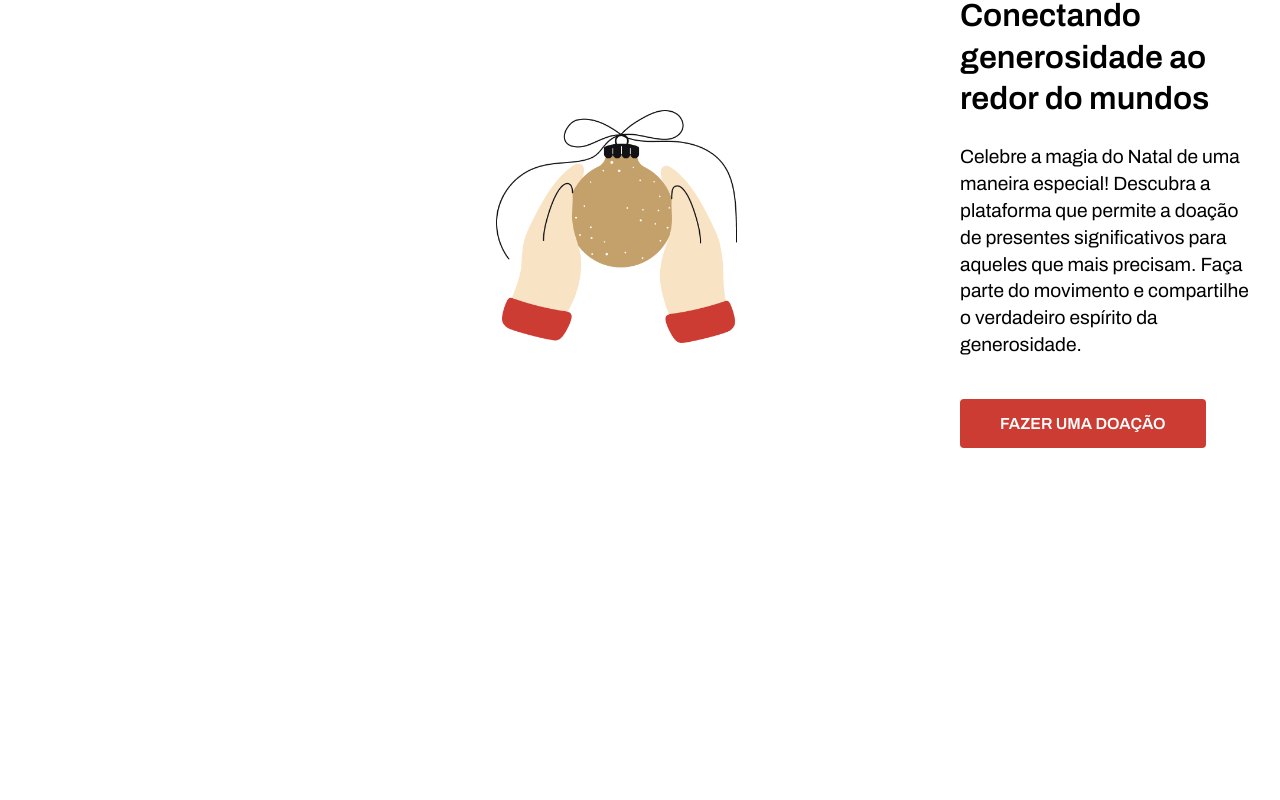
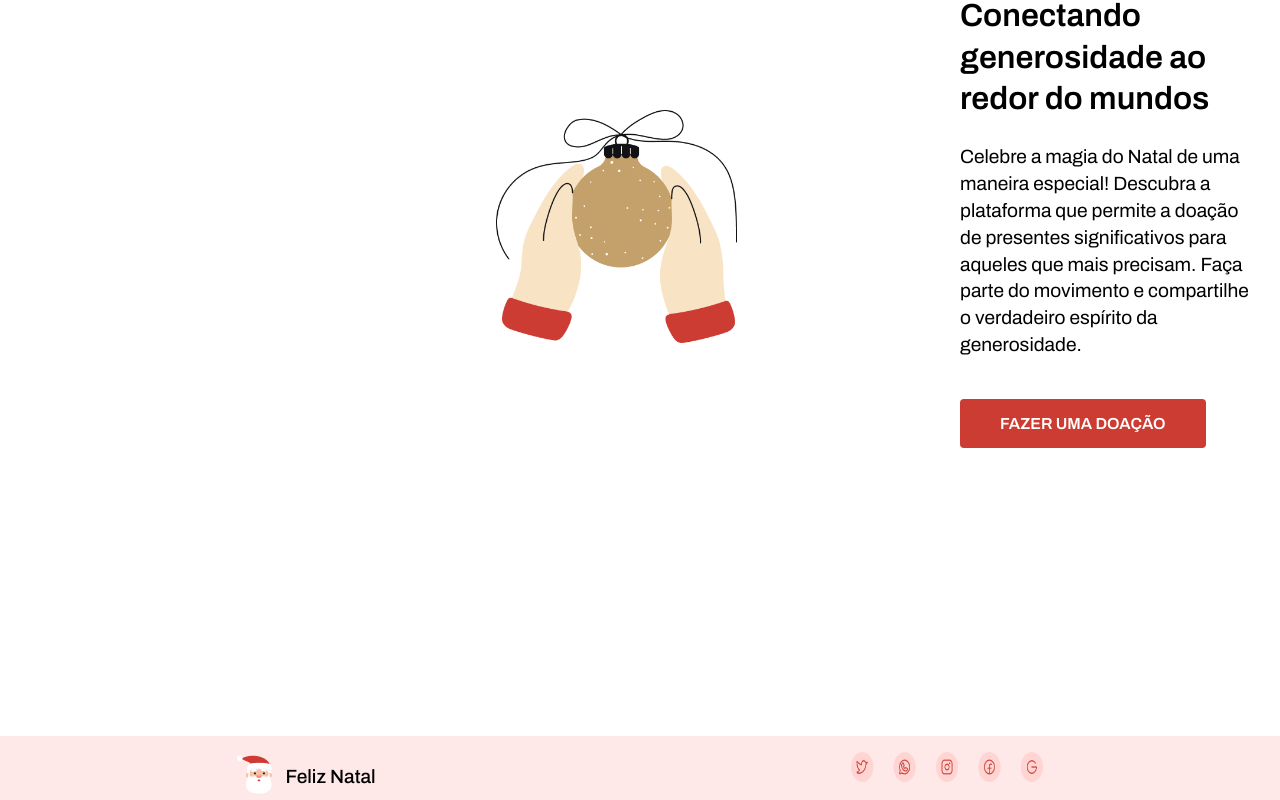
Before and after one commit to Nandsbeltrao/DesafioNatal, a Vue app: page / in a window 1280 px wide. Shown: the part 1438-2238 px from the top of the page. Before the commit the page ends 2174 px from the top, so only its background shows below. Built offline with nearby package versions, Linux system fonts and the light colour scheme.

Commit message:
Feat : Adiciona os Componentes da Página Footer

```diff
--- a/src/App.vue
+++ b/src/App.vue
@@ -2,12 +2,14 @@
 import Inicio from './components/Inicio.vue';
 import Cronometro from './components/Cronometro.vue';
 import Doacao from './components/Doacao.vue';
+import Footer from './components/Footer.vue';
 </script>
 
 <template>
   <Inicio />
   <Cronometro />
   <Doacao />
+  <Footer />
 </template>
 
 <style scoped>
--- a/src/components/Footer.vue
+++ b/src/components/Footer.vue
@@ -1,9 +1,44 @@
 <script setup>
+    import PapaiNoel from "/papaiNoel.png";
+    import redesSociais from "/redesSociais.png";
 </script>
 
 <template>
+    <footer>
+        <div>
+            <img :src="PapaiNoel" alt="Ilustração do Papai Noel">
+            <h2>Feliz Natal</h2>
+        </div>
 
+        <img class="redes" :src="redesSociais" alt="">
+    </footer>
 </template>
 
 <style scoped lang="scss">
+    footer{
+        background-color: #FFE9E8;
+        display: flex;
+        justify-content: space-around;
+        height: 8vh;
+
+        div{
+
+            img{
+                margin-top: 1.2rem;
+            }
+            h2{
+                margin-left: 3rem;
+                margin-top: -2rem;
+                font-family: "Archivo", sans-serif;
+                font-size: 1.2rem;
+                font-weight: 500;
+            }
+        }
+
+        .redes{
+            width: 15vw;
+            height: 3.8vh;
+            margin-top: 1rem;
+        }
+    }
 </style>
```
Also changed, not shown: public/redesSociais.png (added).
